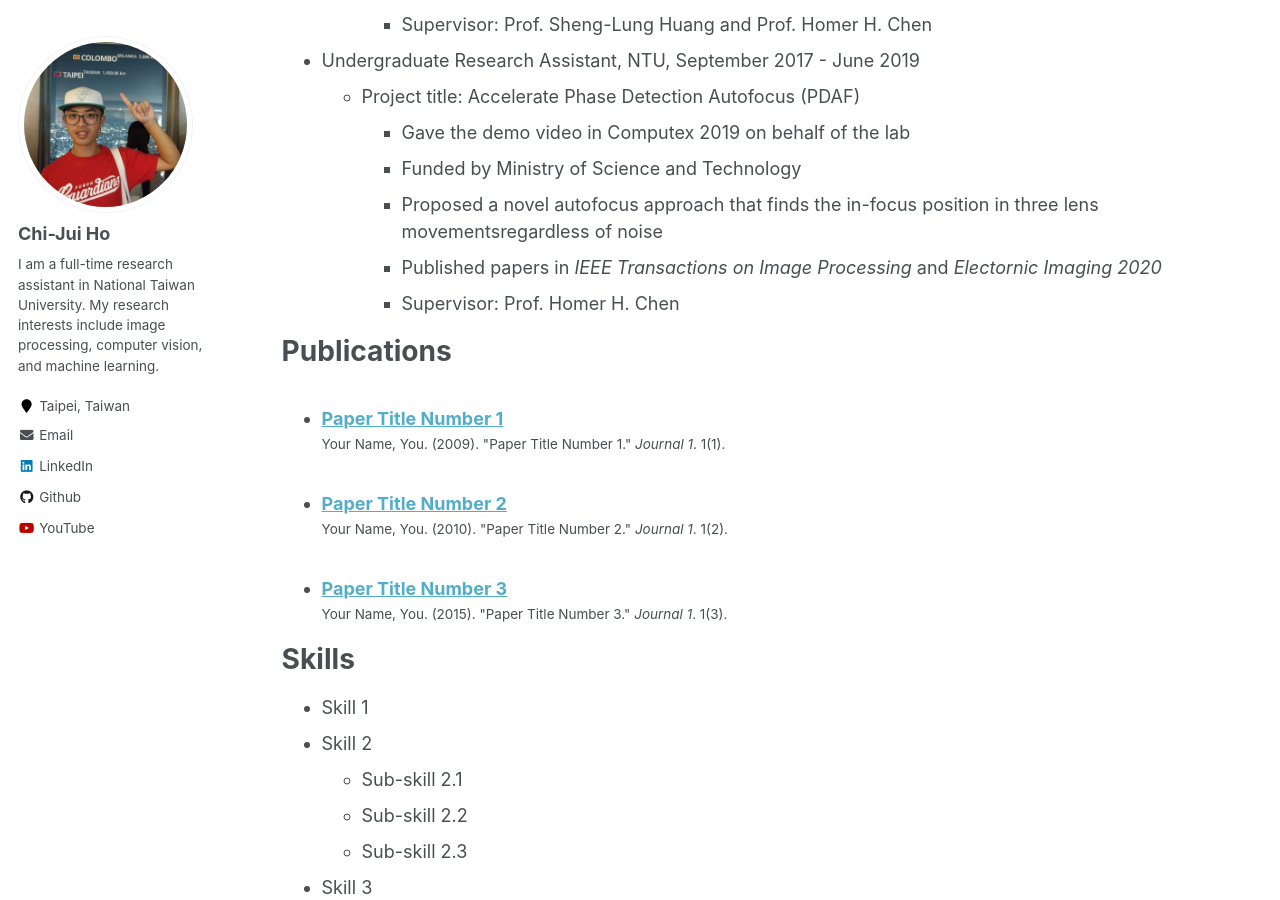
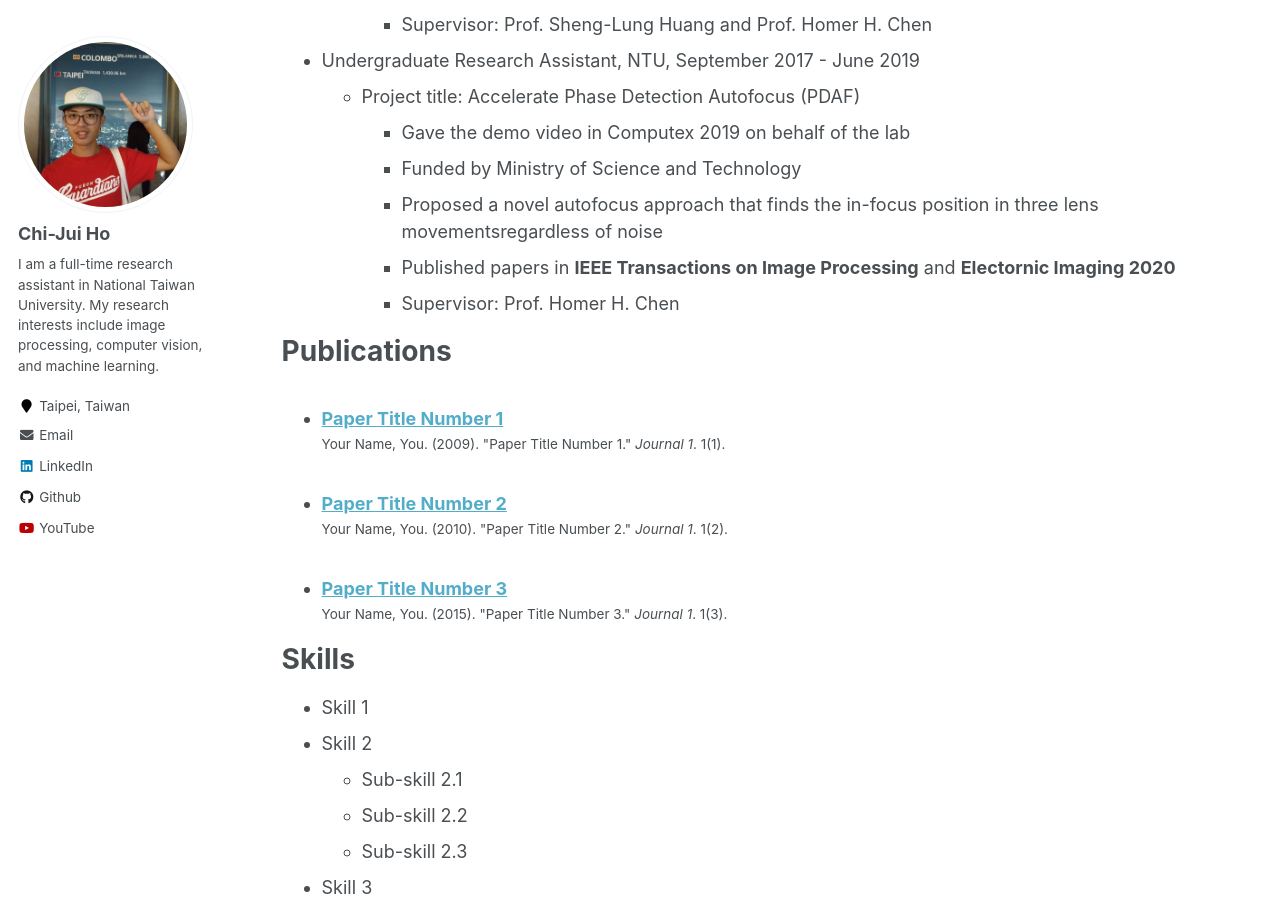
Before and after one commit to JerryHoTaiwan/JerryHo.github.io, a Jekyll site: the page built from _pages/cv.md, in a window 1280 px wide and 900 px high, scrolled down 550 px. Built offline with Jekyll 4.4.1, drawn with Linux system fonts in a browser that asks for light colours.

Commit message:
Update cv.md

```diff
--- a/_pages/cv.md
+++ b/_pages/cv.md
@@ -29,7 +29,7 @@ Research experience
     * Gave the demo video in Computex 2019 on behalf of the lab
     * Funded by Ministry of Science and Technology
     * Proposed a novel autofocus approach that finds the in-focus position in three lens movementsregardless of noise
-    * Published papers in _IEEE Transactions on Image Processing_ and _Electornic Imaging 2020_
+    * Published papers in **IEEE Transactions on Image Processing** and **Electornic Imaging 2020**
     * Supervisor: Prof. Homer H. Chen
 
 Publications
```
